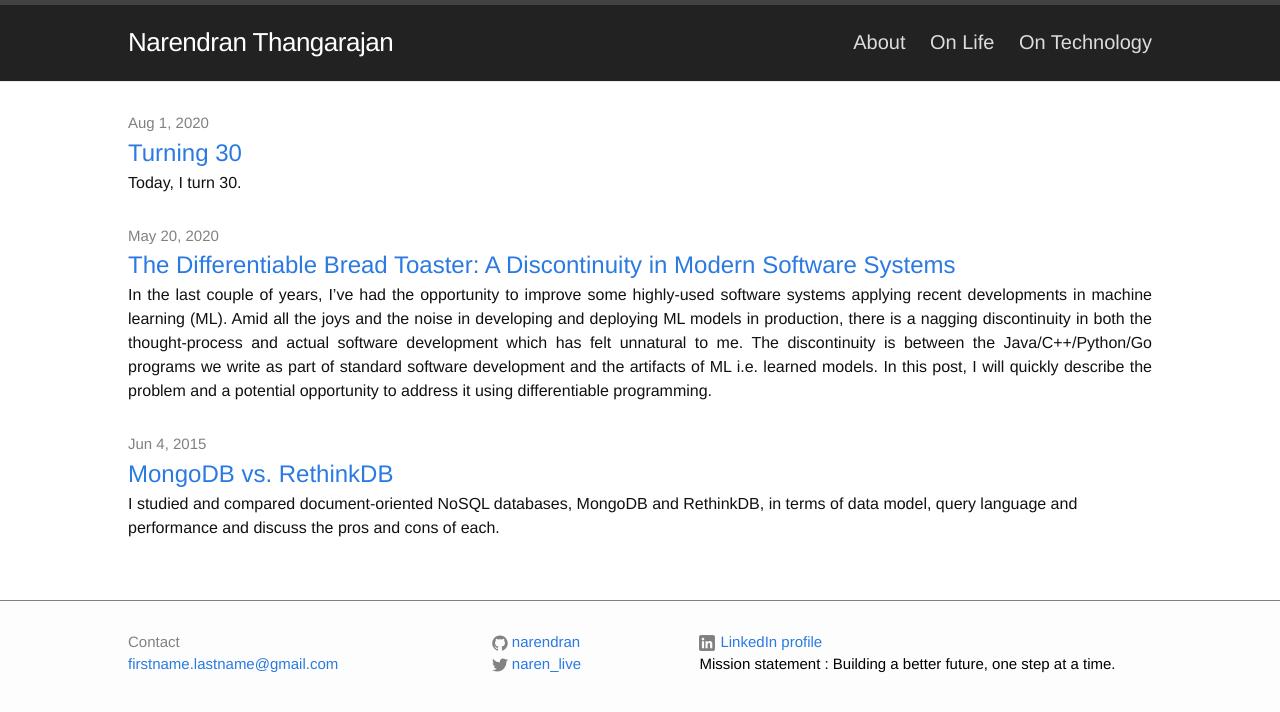
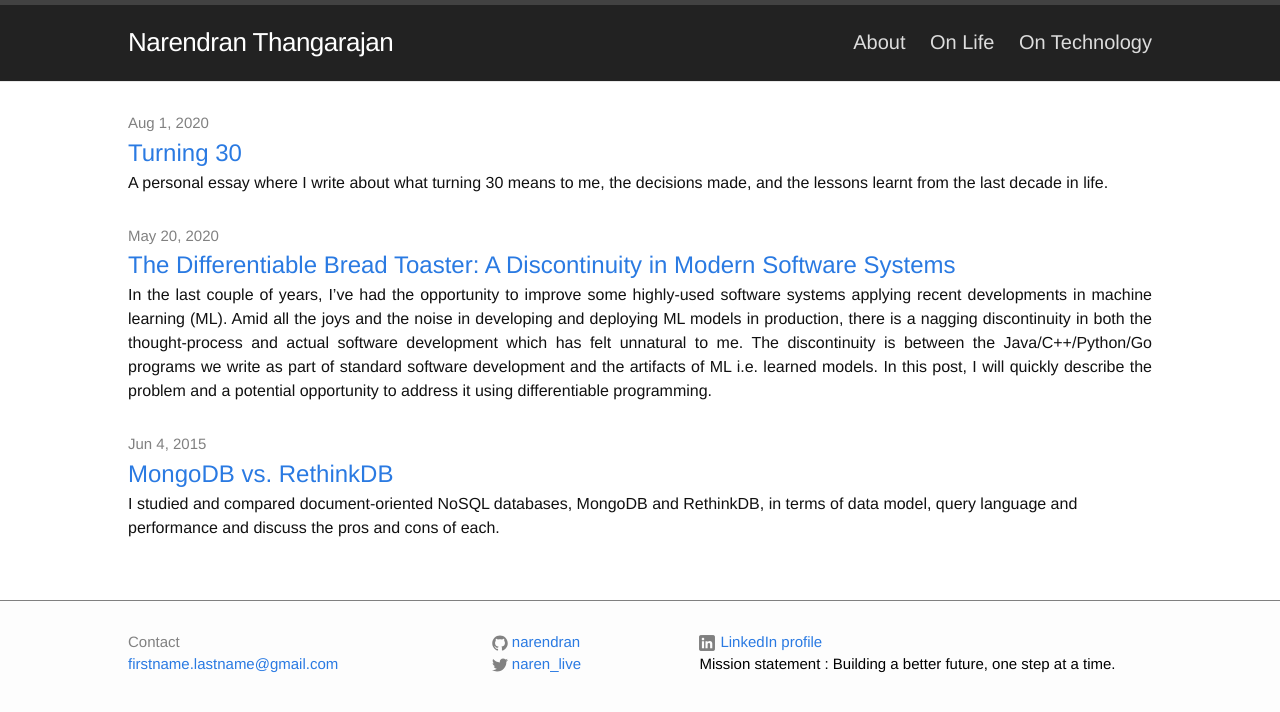
Before and after one commit to narendran/narendran.github.io, a Jekyll site: the page built from blogs.html, in a window 1280 px wide. Shown: the top 712 px of the page. Built offline with Jekyll 4.4.1, drawn with Linux system fonts in a browser that asks for light colours.

Commit message:
Add exerpt

```diff
--- a/_posts/2020-08-01-turning-30.markdown
+++ b/_posts/2020-08-01-turning-30.markdown
@@ -3,6 +3,7 @@ layout: post
 comments: false
 title:  "Turning 30"
 date:   2020-08-01 10:00:00
+excerpt: "A personal essay where I write about what turning 30 means to me, the decisions made, and the lessons learnt from the last decade in life."
 ---
 
 Today, I turn 30.
```
